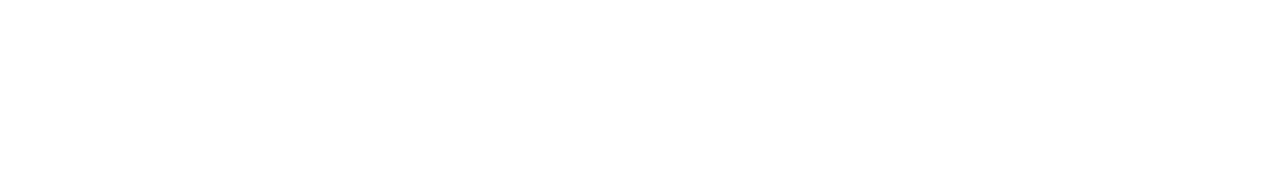
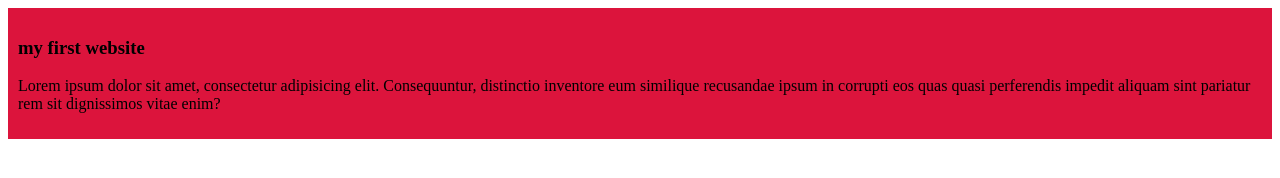
Before and after one commit to mehedishuvo-noob/first-repo, a plain HTML site: page index.html in a window 1280 px wide. Drawn offline with Linux system fonts and the light colour scheme.

Commit message:
added the blog

```diff
--- a/index.html
+++ b/index.html
@@ -4,8 +4,12 @@
     <meta charset="UTF-8">
     <meta name="viewport" content="width=device-width, initial-scale=1.0">
     <title>My simple Website</title>
+    <link rel="stylesheet" href="styles/blog.css">
 </head>
 <body>
-
+    <div>
+        <h3>my first website</h3>
+        <p>Lorem ipsum dolor sit amet, consectetur adipisicing elit. Consequuntur, distinctio inventore eum similique recusandae ipsum in corrupti eos quas quasi perferendis impedit aliquam sint pariatur rem sit dignissimos vitae enim?</p>
+    </div>
 </body>
 </html>
--- /dev/null
+++ b/styles/blog.css
@@ -0,0 +1,4 @@
+div{
+    background-color: crimson;
+    padding: 10px;
+}
```
